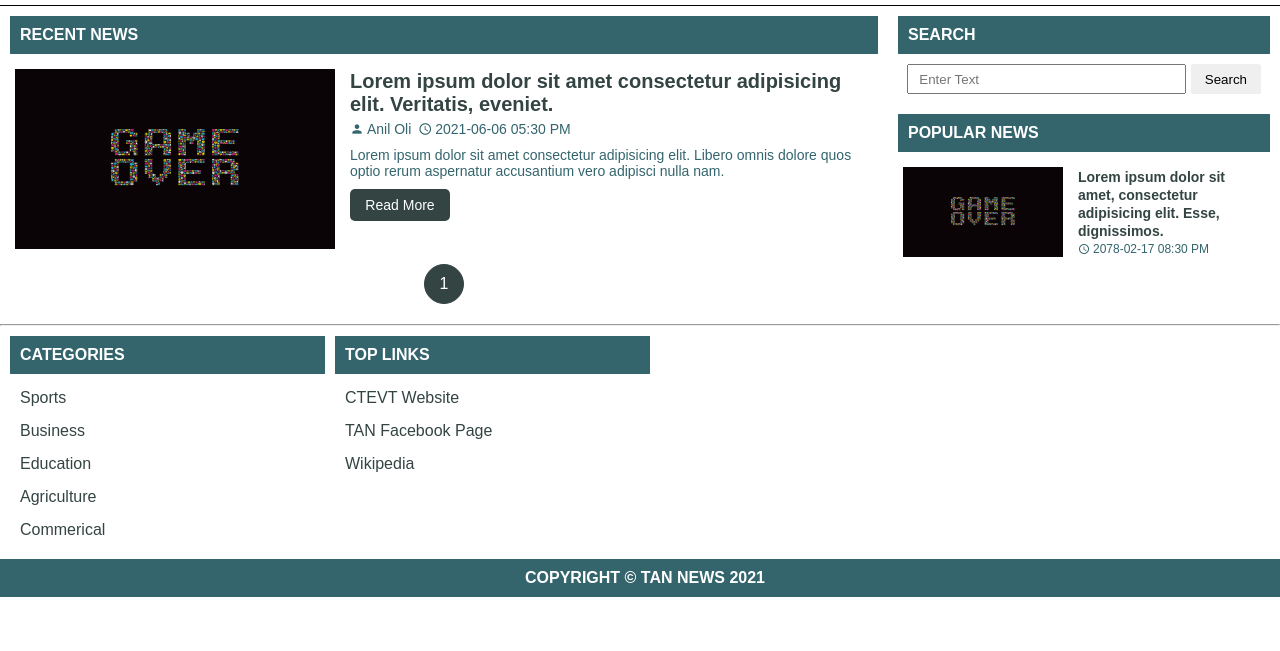
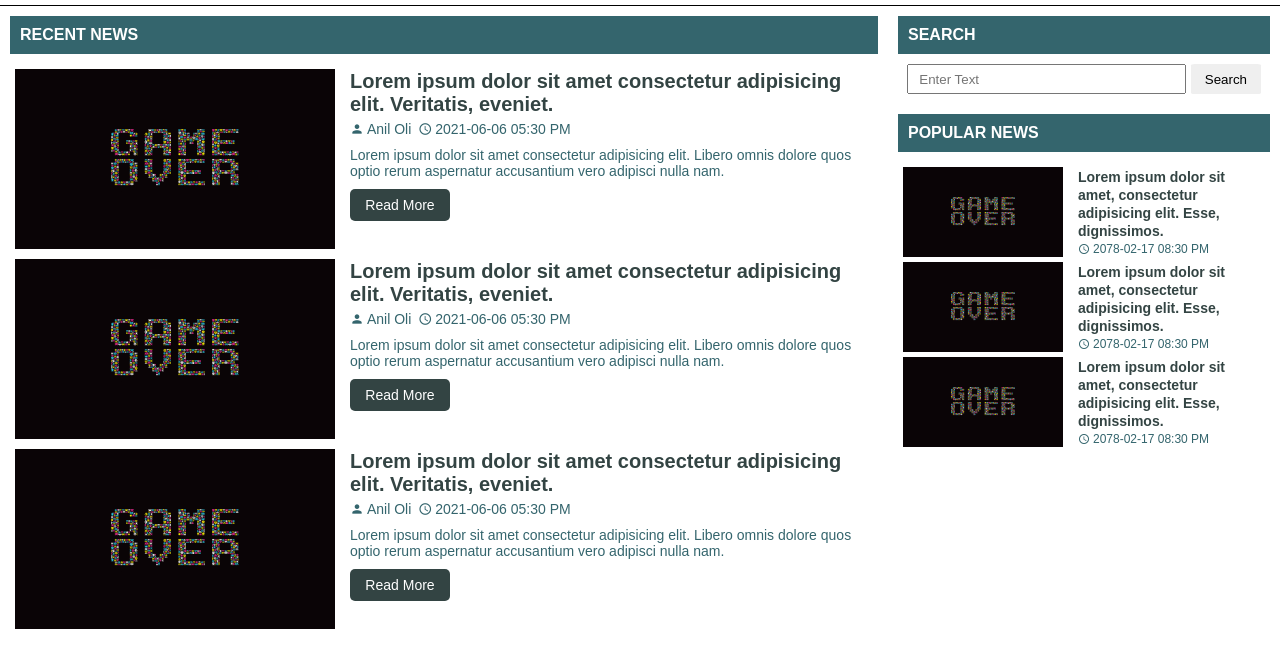
Before and after one commit to aniloli42/news-site-template-design, a plain HTML site: page index.html in a window 1280 px wide. Shown: the part 119-770 px from the top of the page. Drawn offline with Linux system fonts and the light colour scheme.

Commit message:
change content cloning function added and style fix

```diff
--- a/css/style.css
+++ b/css/style.css
@@ -282,6 +282,7 @@ header nav .nav-item a:hover {
 .content-div .left-div .main-div .main-content {
   display: flex;
   gap: 15px;
+  margin-bottom: 10px;
 }
 
 .content-div .left-div .main-div .main-content .main-image-div {
--- a/js/script.js
+++ b/js/script.js
@@ -22,3 +22,27 @@ menuBar.addEventListener("click", (e) => {
     });
   });
 });
+
+// variables for clone the main content
+const mainContent = document.querySelector(".main-content");
+const mainDiv = document.querySelector(".main-div");
+
+cloneContentMaker(mainContent, mainDiv, 2);
+
+// variables for clone the popular content
+const popularContent = document.querySelector(".popular-content");
+const popularDiv = document.querySelector(".popular-body");
+
+cloneContentMaker(popularContent, popularDiv, 2);
+
+// implement the function which clone the content and add on particular div
+function cloneContentMaker(source, target, loopTimes) {
+  let intialLoop = 0;
+  while (intialLoop < loopTimes) {
+    let cloneContent = source.cloneNode(true);
+
+    // appending clone content
+    target.appendChild(cloneContent);
+    intialLoop++;
+  }
+}
```
